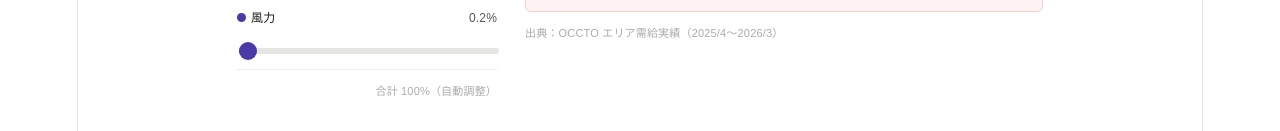
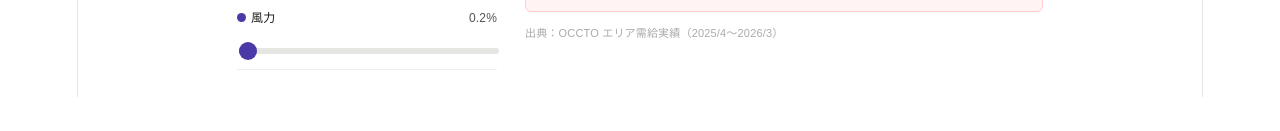
Before and after one commit to Nishiyama1204/Watt-if, a React (Vite) app in the folder energy-simulator/: page / in a window 1280 px wide. Shown: the part 927-1058 px from the top of the page. After the commit the page ends 1024 px from the top, so only its background shows below. Built offline with nearby package versions, Linux system fonts and the light colour scheme.

Commit message:
不要文字削除

```diff
--- a/energy-simulator/src/App.jsx
+++ b/energy-simulator/src/App.jsx
@@ -632,7 +632,6 @@ export default function App() {
               </div>
             );
           })}
-          <div style={{ fontSize:11, color:"#aaa", paddingTop:8, textAlign:"right" }}>合計 100%（自動調整）</div>
         </div>
 
         {/* コンテンツエリア */}
```
